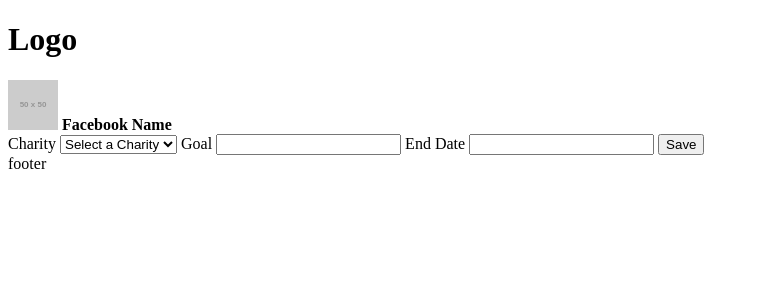
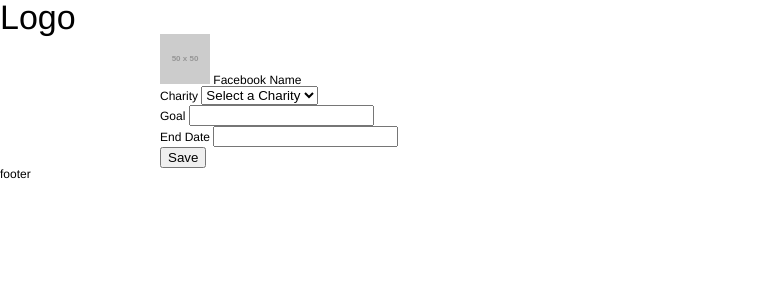
Before and after one commit to sicsol/facebookhack, a PHP site: page / in a window 1280 px wide. Shown: the top 300 px of the page, without its empty margins (0-767 px from the left). Run offline with PHP 8.4, Linux system fonts and the light colour scheme; grey boxes labelled with a size stand in for pictures from a placeholder-image service; some libraries are stand-ins or nearby versions.

Commit message:
Fixed SASS. Added Basic Styles Added Basic Layout Blocks

```diff
--- /dev/null
+++ b/desktop/assets/css/ie.css
@@ -0,0 +1,5 @@
+/* Welcome to Compass. Use this file to write IE specific override styles.
+ * Import this file using the following HTML or equivalent:
+ * <!--[if IE]>
+ *   <link href="/stylesheets/ie.css" media="screen, projection" rel="stylesheet" type="text/css" />
+ * <![endif]--> */
--- /dev/null
+++ b/desktop/assets/css/print.css
@@ -0,0 +1,3 @@
+/* Welcome to Compass. Use this file to define print styles.
+ * Import this file using the following HTML or equivalent:
+ * <link href="/stylesheets/print.css" media="print" rel="stylesheet" type="text/css" /> */
--- /dev/null
+++ b/desktop/assets/css/screen.css
@@ -0,0 +1,111 @@
+/* Welcome to Compass.
+ * In this file you should write your main styles. (or centralize your imports)
+ * Import this file using the following HTML or equivalent:
+ * <link href="/stylesheets/screen.css" media="screen, projection" rel="stylesheet" type="text/css" /> */
+/* line 17, ../../../../../../../../Library/Ruby/Gems/1.8/gems/compass-0.12.1/frameworks/compass/stylesheets/compass/reset/_utilities.scss */
+html, body, div, span, applet, object, iframe,
+h1, h2, h3, h4, h5, h6, p, blockquote, pre,
+a, abbr, acronym, address, big, cite, code,
+del, dfn, em, img, ins, kbd, q, s, samp,
+small, strike, strong, sub, sup, tt, var,
+b, u, i, center,
+dl, dt, dd, ol, ul, li,
+fieldset, form, label, legend,
+table, caption, tbody, tfoot, thead, tr, th, td,
+article, aside, canvas, details, embed,
+figure, figcaption, footer, header, hgroup,
+menu, nav, output, ruby, section, summary,
+time, mark, audio, video {
+  margin: 0;
+  padding: 0;
+  border: 0;
+  font-size: 100%;
+  font: inherit;
+  vertical-align: baseline;
+}
+
+/* line 20, ../../../../../../../../Library/Ruby/Gems/1.8/gems/compass-0.12.1/frameworks/compass/stylesheets/compass/reset/_utilities.scss */
+body {
+  line-height: 1;
+}
+
+/* line 22, ../../../../../../../../Library/Ruby/Gems/1.8/gems/compass-0.12.1/frameworks/compass/stylesheets/compass/reset/_utilities.scss */
+ol, ul {
+  list-style: none;
+}
+
+/* line 24, ../../../../../../../../Library/Ruby/Gems/1.8/gems/compass-0.12.1/frameworks/compass/stylesheets/compass/reset/_utilities.scss */
+table {
+  border-collapse: collapse;
+  border-spacing: 0;
+}
+
+/* line 26, ../../../../../../../../Library/Ruby/Gems/1.8/gems/compass-0.12.1/frameworks/compass/stylesheets/compass/reset/_utilities.scss */
+caption, th, td {
+  text-align: left;
+  font-weight: normal;
+  vertical-align: middle;
+}
+
+/* line 28, ../../../../../../../../Library/Ruby/Gems/1.8/gems/compass-0.12.1/frameworks/compass/stylesheets/compass/reset/_utilities.scss */
+q, blockquote {
+  quotes: none;
+}
+/* line 101, ../../../../../../../../Library/Ruby/Gems/1.8/gems/compass-0.12.1/frameworks/compass/stylesheets/compass/reset/_utilities.scss */
+q:before, q:after, blockquote:before, blockquote:after {
+  content: "";
+  content: none;
+}
+
+/* line 30, ../../../../../../../../Library/Ruby/Gems/1.8/gems/compass-0.12.1/frameworks/compass/stylesheets/compass/reset/_utilities.scss */
+a img {
+  border: none;
+}
+
+/* line 114, ../../../../../../../../Library/Ruby/Gems/1.8/gems/compass-0.12.1/frameworks/compass/stylesheets/compass/reset/_utilities.scss */
+article, aside, details, figcaption, figure, footer, header, hgroup, menu, nav, section, summary {
+  display: block;
+}
+
+/* line 8, ../scss/screen.scss */
+body {
+  font-family: Helvetica, Arial;
+  font-size: 12px;
+}
+
+/* line 13, ../scss/screen.scss */
+h1 {
+  font-size: 34px;
+}
+
+/* line 14, ../scss/screen.scss */
+h2 {
+  font-size: 28px;
+}
+
+/* line 15, ../scss/screen.scss */
+h3 {
+  font-size: 22px;
+}
+
+/* line 16, ../scss/screen.scss */
+h4 {
+  font-size: 18px;
+}
+
+/* line 18, ../scss/screen.scss */
+.container {
+  margin: 0 auto;
+  width: 960px;
+}
+
+/* line 23, ../scss/screen.scss */
+.row {
+  display: block;
+}
+
+/* line 27, ../scss/screen.scss */
+article {
+  display: block;
+  border-bottom: 1px solid #000;
+}
--- /dev/null
+++ b/desktop/assets/scss/ie.scss
@@ -0,0 +1,5 @@
+/* Welcome to Compass. Use this file to write IE specific override styles.
+ * Import this file using the following HTML or equivalent:
+ * <!--[if IE]>
+ *   <link href="/stylesheets/ie.css" media="screen, projection" rel="stylesheet" type="text/css" />
+ * <![endif]--> */
--- /dev/null
+++ b/desktop/assets/scss/print.scss
@@ -0,0 +1,3 @@
+/* Welcome to Compass. Use this file to define print styles.
+ * Import this file using the following HTML or equivalent:
+ * <link href="/stylesheets/print.css" media="print" rel="stylesheet" type="text/css" /> */
--- /dev/null
+++ b/desktop/assets/scss/screen.scss
@@ -0,0 +1,30 @@
+/* Welcome to Compass.
+ * In this file you should write your main styles. (or centralize your imports)
+ * Import this file using the following HTML or equivalent:
+ * <link href="/stylesheets/screen.css" media="screen, projection" rel="stylesheet" type="text/css" /> */
+
+@import "compass/reset";
+
+body {
+  font-family: Helvetica, Arial;
+  font-size: 12px;
+}
+
+h1 { font-size: 34px; }
+h2 { font-size: 28px; }
+h3 { font-size: 22px; }
+h4 { font-size: 18px; }
+
+.container {
+  margin: 0 auto;
+  width: 960px;
+}
+
+.row {
+  display: block;
+}
+
+article {
+  display: block;
+  border-bottom: 1px solid #000;
+}
--- a/desktop/index.php
+++ b/desktop/index.php
@@ -13,15 +13,21 @@
 
 			<form action="" method="post">
 
+				<div class="row">
 					Charity <select name="">
 						<option value="">Select a Charity</option>
 					</select>
+				</div>
 
+				<div class="row">
 					<label>Goal</label>
 					<input type="text" name="goal">
+				</div>
 
+				<div class="row">
 					<label>End Date</label>
 					<input type="text" name="date">
+				</div>
 
 				<button type="submit">Save</button>
 
--- a/desktop/pledge.php
+++ b/desktop/pledge.php
@@ -8,16 +8,22 @@
 		<? include('includes/header.php'); ?>
 
 		<div class="container">
+			<article>
 				<img src="http://placehold.it/100x100">
 				<h1>Charity Name</h1>
 
 				<a href="">Charity URL</a>
+			</article>
 
+			<article>
 				<img src="http://placehold.it/50x50">
 				<h2>Facebook Name of Raiser</h2>
+			</article>
 
+			<article>
 				<img src="http://placehold.it/50x50">
 				<h2>Facebook Name of Possible Pledger</h2>
+			</article>
 
 			<p>Body Copy</p>
 		</div>
```
Also changed, not shown: desktop/fundraise.php (+7 -5 lines), 1 other file. Lines whose indentation alone changed are shown as unchanged.
